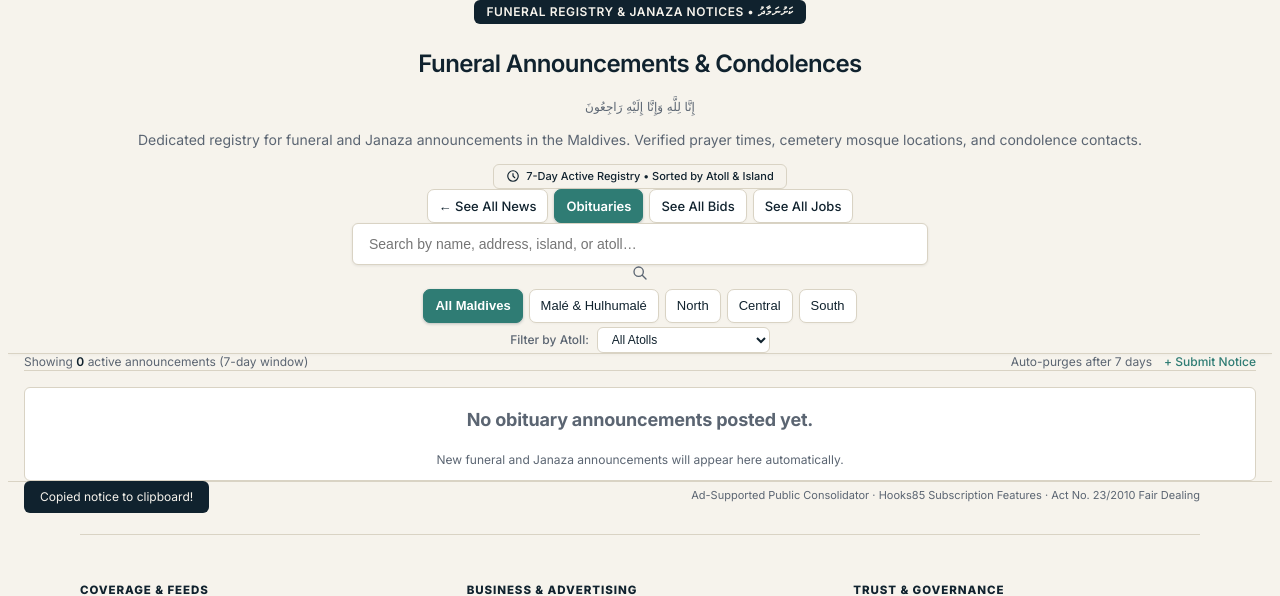
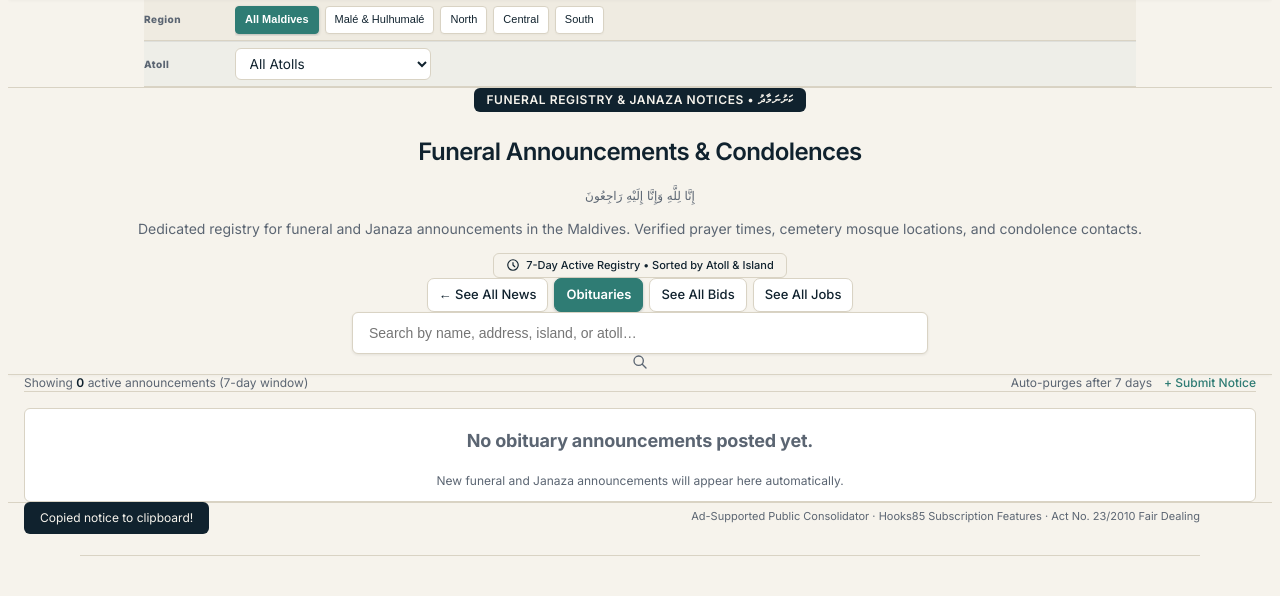
Before and after one commit to Gitrif/khulaasaa, a FastAPI app: page /janaza in a window 1280 px wide. Shown: the part 81-677 px from the top of the page. Run offline with FastAPI, Linux system fonts and the light colour scheme; data that the repository does not hold is empty; some libraries are stand-ins or nearby versions.

Commit message:
ui: move notices region/atoll filters into shared filter dock

```diff
--- a/templates/obituaries.html
+++ b/templates/obituaries.html
@@ -2,6 +2,32 @@
 {% block title %}Funeral Announcements &amp; Obituaries | Khulaasaa{% endblock %}
 
 {% block content %}
+<!-- Shared responsive filter section (same .filter-toolbar component as News): top on desktop, bottom dock on mobile. -->
+<div class="filter-toolbar" id="pageFilterToolbar">
+  <div class="filter-toolbar-inner max-w-5xl mx-auto px-4">
+    <div class="filter-row">
+      <span class="filter-row-label">Region</span>
+      <div class="filter-pills" aria-label="Region filters">
+        <button type="button" class="filter-pill active" id="btn-reg-all" onclick="filterByRegion('all')">All Maldives</button>
+        <button type="button" class="filter-pill" id="btn-reg-male" onclick="filterByRegion('male')">Mal&eacute; &amp; Hulhumal&eacute;</button>
+        <button type="button" class="filter-pill" id="btn-reg-north" onclick="filterByRegion('north')">North</button>
+        <button type="button" class="filter-pill" id="btn-reg-central" onclick="filterByRegion('central')">Central</button>
+        <button type="button" class="filter-pill" id="btn-reg-south" onclick="filterByRegion('south')">South</button>
+      </div>
+    </div>
+    <div class="filter-row filter-row-topics">
+      <label class="filter-row-label" for="atollSelect">Atoll</label>
+      <div class="filter-pills">
+        <select id="atollSelect" onchange="filterByAtoll(this.value)" class="text-xs px-2.5 py-1 bg-white border border-hairline rounded text-ink focus:outline-none focus:border-ink">
+          <option value="all">All Atolls</option>
+          {% for a in atolls %}
+          <option value="{{ a.code }}" {{ 'selected' if active_atoll == a.code }}>{{ a.atoll_en }}</option>
+          {% endfor %}
+        </select>
+      </div>
+    </div>
+  </div>
+</div>
 <header class="border-b border-hairline bg-paper">
   <div class="max-w-6xl mx-auto px-4 pt-6 pb-5 text-center">
     <div class="inline-flex items-center gap-2 px-3 py-1 bg-ink text-paper rounded text-xs font-semibold uppercase tracking-wider mb-2">
@@ -45,26 +71,6 @@
         <span class="absolute right-3 top-3 text-slate pointer-events-none">
           <svg class="w-4 h-4" fill="none" stroke="currentColor" viewBox="0 0 24 24"><path stroke-linecap="round" stroke-linejoin="round" stroke-width="2" d="M21 21l-6-6m2-5a7 7 0 11-14 0 7 7 0 0114 0z"></path></svg>
         </span>
-      </div>
-
-      <!-- Region Filter Tabs -->
-      <div class="flex items-center justify-center gap-1.5 overflow-x-auto py-1 no-scrollbar text-xs">
-        <button class="filter-pill active" id="btn-reg-all" onclick="filterByRegion('all')">All Maldives</button>
-        <button class="filter-pill" id="btn-reg-male" onclick="filterByRegion('male')">Malé &amp; Hulhumalé</button>
-        <button class="filter-pill" id="btn-reg-north" onclick="filterByRegion('north')">North</button>
-        <button class="filter-pill" id="btn-reg-central" onclick="filterByRegion('central')">Central</button>
-        <button class="filter-pill" id="btn-reg-south" onclick="filterByRegion('south')">South</button>
-      </div>
-
-      <!-- Quick Atoll Dropdown -->
-      <div class="flex items-center justify-center gap-2 pt-1 text-xs">
-        <span class="text-slate font-medium">Filter by Atoll:</span>
-        <select id="atollSelect" onchange="filterByAtoll(this.value)" class="text-xs px-2.5 py-1 bg-white border border-hairline rounded text-ink focus:outline-none focus:border-ink">
-          <option value="all">All Atolls</option>
-          {% for a in atolls %}
-          <option value="{{ a.code }}" {{ 'selected' if active_atoll == a.code }}>{{ a.atoll_en }}</option>
-          {% endfor %}
-        </select>
       </div>
     </div>
   </div>
```
Also changed, not shown: tests/test_responsive_filter_dock.py (+7 -0 lines).
